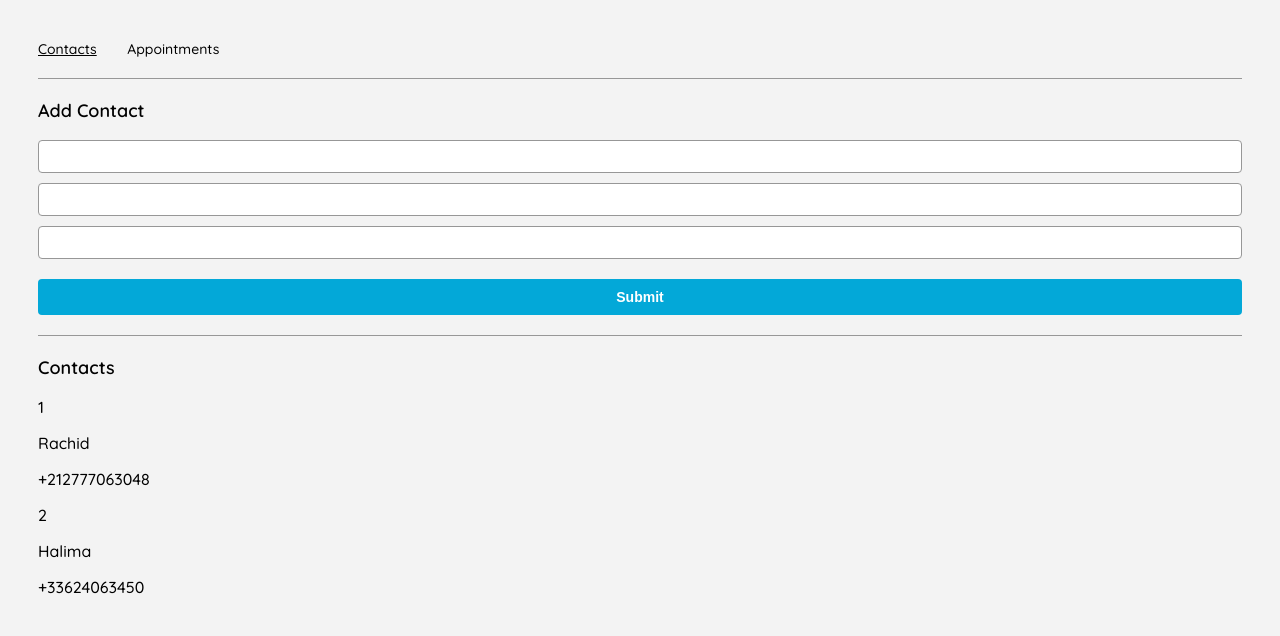
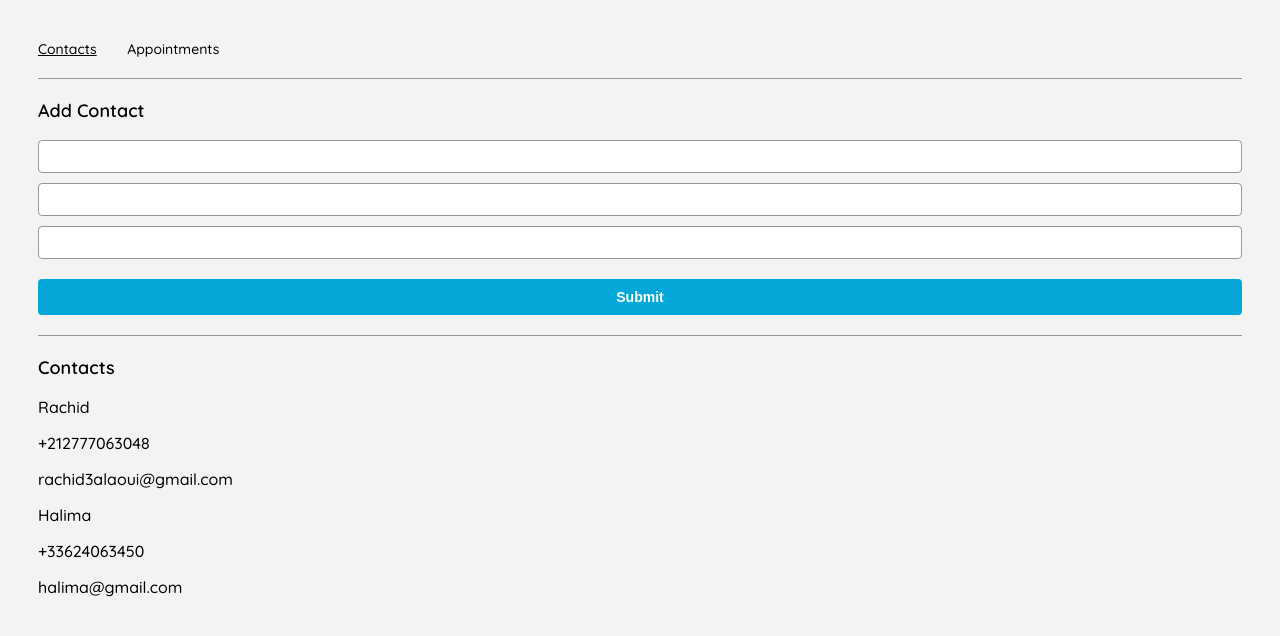
Before and after one commit to devrachidamrani/appointment-planner, a React (Vite) app: page /contacts in a window 1280 px wide. Shown: the top 636 px of the page. Built offline with nearby package versions, Linux system fonts and the light colour scheme.

Commit message:
remove IDs from contacts objects

```diff
--- a/src/app/App.js
+++ b/src/app/App.js
@@ -2,8 +2,6 @@ import React, { useState } from 'react'
 import { Switch, Route, Redirect, NavLink } from 'react-router-dom'
 import { AppointmentsPage } from '../containers/appointmentsPage/AppointmentsPage'
 import { ContactsPage } from '../containers/contactsPage/ContactsPage'
-
-import { v4 as uuidv4 } from 'uuid'
 
 const App = () => {
   const ROUTES = {
@@ -13,17 +11,18 @@ const App = () => {
 
   // Define state variables for contacts and appointments
   const [contacts, setContacts] = useState([
-    { id: 1, name: 'Rachid', phone: '+212777063048' },
-    { id: 2, name: 'Halima', phone: '+33624063450' },
+    {
+      name: 'Rachid',
+      phone: '+212777063048',
+      email: 'rachid3alaoui@gmail.com',
+    },
+    { name: 'Halima', phone: '+33624063450', email: 'halima@gmail.com' },
   ])
   const [appointments, setAppointments] = useState([])
 
   // Implement functions to add data to contacts and appointments
   const addNewContact = (name, phone, email) => {
-    setContacts(prevState => [
-      ...prevState,
-      { id: uuidv4(), name, phone, email },
-    ])
+    setContacts(prevState => [...prevState, { name, phone, email }])
   }
 
   const addNewAppointment = (title, contact, date, time) => {
```
